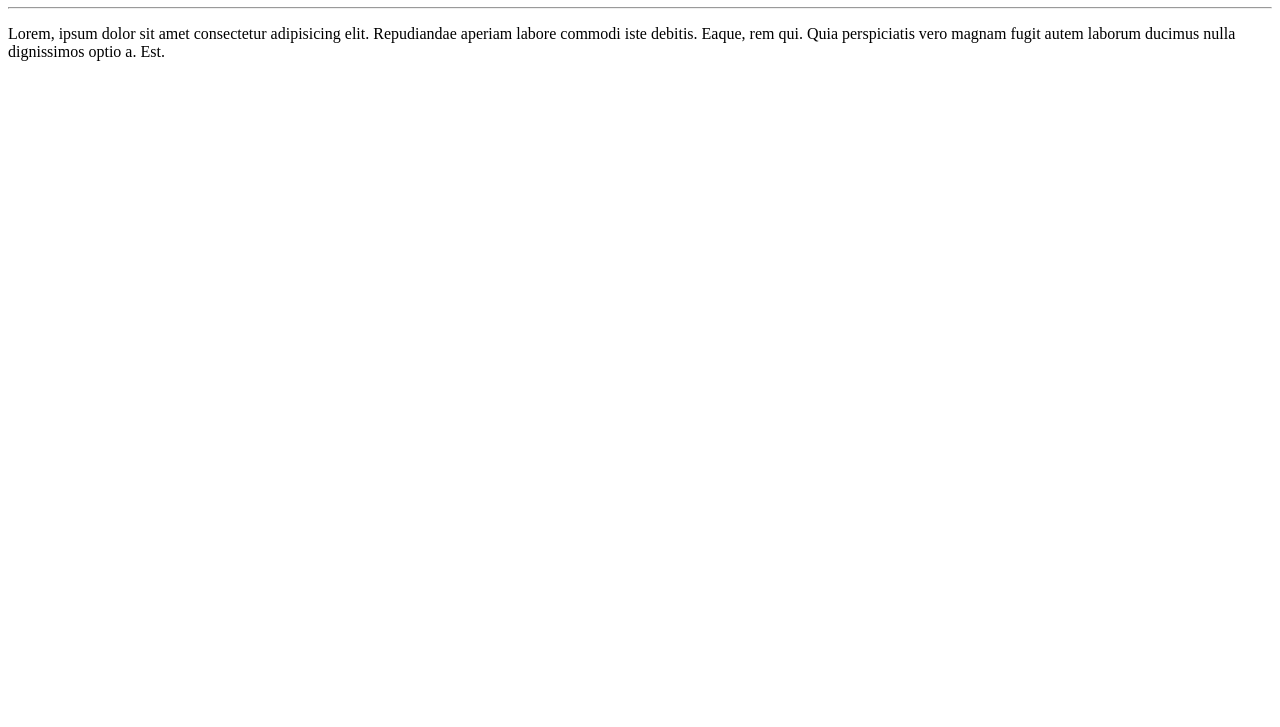
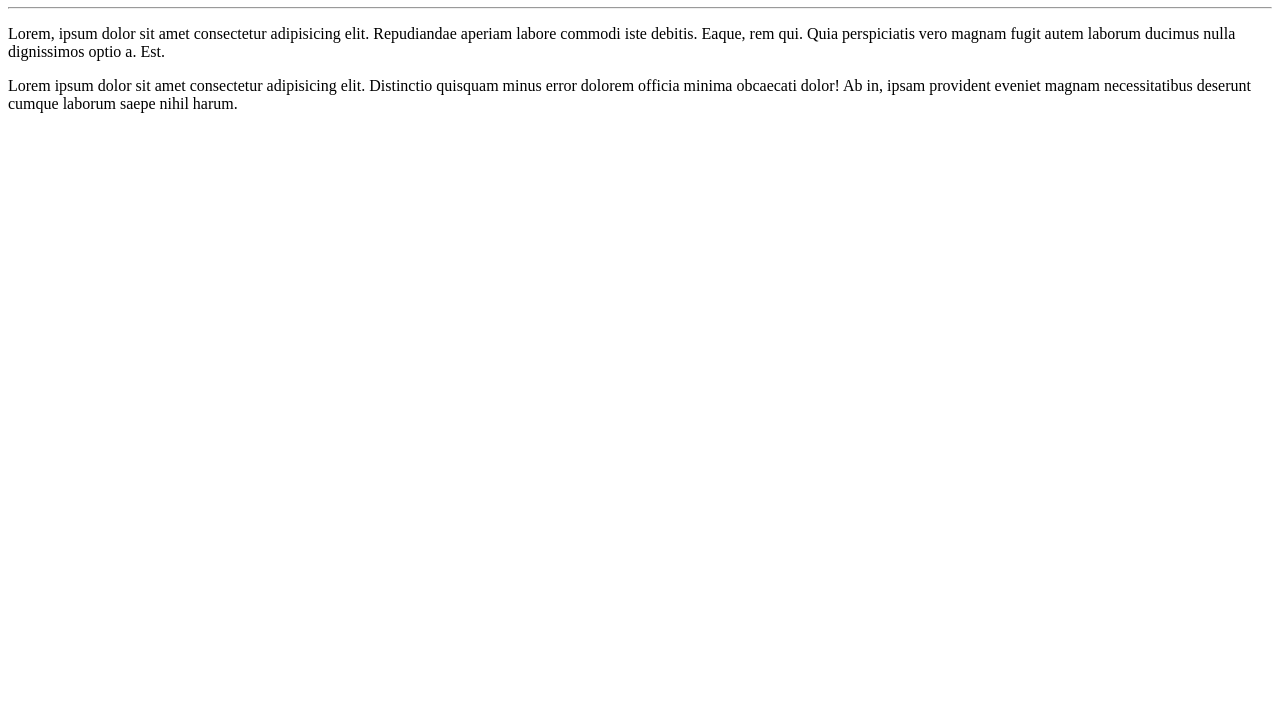
Before and after one commit to LuizHenriqueSAssis/Ola-Mundo, a plain HTML site: page site-exemplo/index.html in a window 1280 px wide. Shown: the part 73-800 px from the top of the page. Drawn offline with Linux system fonts and the light colour scheme.

Commit message:
adicionei um parágrafo

```diff
--- a/site-exemplo/index.html
+++ b/site-exemplo/index.html
@@ -10,5 +10,6 @@
     <h1>Olá, Mundo</h1>
     <hr>
     <p>Lorem, ipsum dolor sit amet consectetur adipisicing elit. Repudiandae aperiam labore commodi iste debitis. Eaque, rem qui. Quia perspiciatis vero magnam fugit autem laborum ducimus nulla dignissimos optio a. Est.</p>
+    Lorem ipsum dolor sit amet consectetur adipisicing elit. Distinctio quisquam minus error dolorem officia minima obcaecati dolor! Ab in, ipsam provident eveniet magnam necessitatibus deserunt cumque laborum saepe nihil harum.
 </body>
 </html>
```
